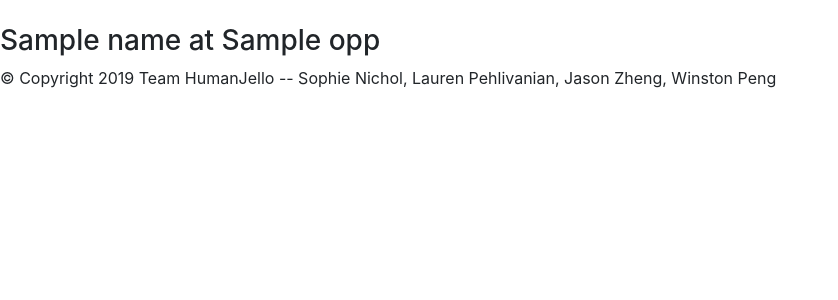
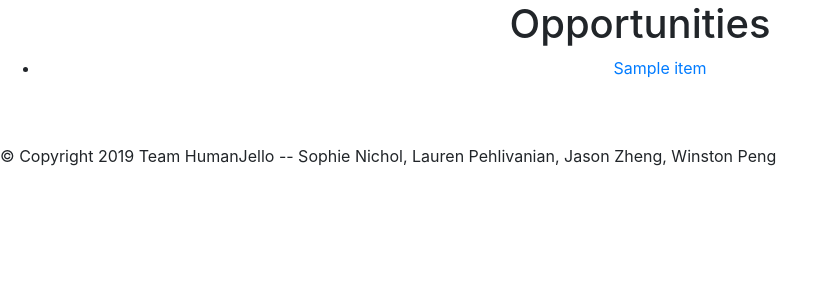
Before and after one commit to snichol00/HumanJello, a Python web app: template templates/allOps.html in a window 1280 px wide. Shown: the top 300 px of the page, without its empty margins (0-838 px from the left). Run offline with Jinja, Linux system fonts and the light colour scheme; the template is opened without the code that fills it: most values are stand-ins (such as "Sample title", 1, 10 or a date in 2020); some libraries are stand-ins or nearby versions.

Commit message:
fixed template to display opportunities

```diff
--- a/templates/allOps.html
+++ b/templates/allOps.html
@@ -8,8 +8,15 @@
 
 
 {% block body %}
-  {% for opportunity in opportunities %}
+<div align="center">
+  <h1> Opportunities </h1>
+  <ul>
+      {% for item in collection %}
+      <li>
+          <a href="{{ url_for('oppotunity', opid=item[0]) }}">{{ item[1] }}</a> <br> <br>
+      </li>
+      {% endfor %}
+  </ul>
   <br>
-  <h3> {{ name }} at {{ opp[0] }} </h3>
-  {% endfor %}
+</div>
 {% endblock %}
```
